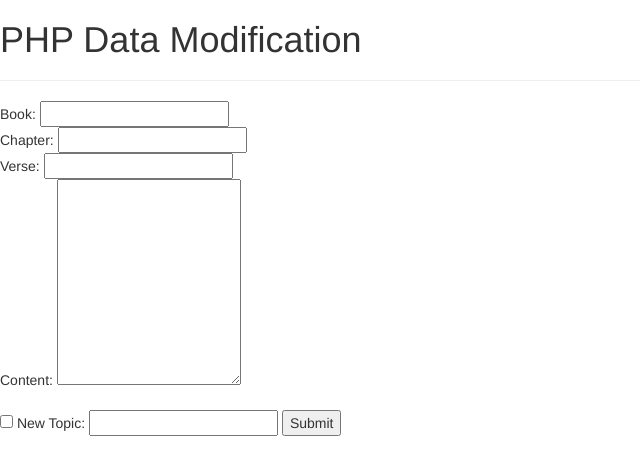
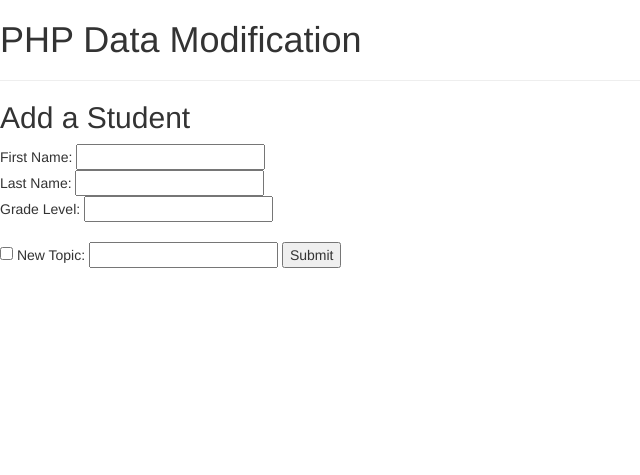
Before and after one commit to Pye-Casey/CS313_website, a PHP site: page /prove_06.php in a window 1280 px wide. Shown: the top 475 px of the page, without its empty margins (0-640 px from the left). Run offline with PHP 8.4, Linux system fonts and the light colour scheme; data that the repository does not hold is empty; some libraries are stand-ins or nearby versions.

Commit message:
add code

```diff
--- a/prove_06.php
+++ b/prove_06.php
@@ -53,17 +53,17 @@
         <?php endforeach; ?>
         </ul>
         <hr />
-        <form method="POST" name="scriptureForm">
-            Book: <input type="text" name="book" />
+        <form method="POST" name="studentForm" >
+            <h2>Add a Student</h2>
+			First Name: <input type="text" name="fName" />
             <br />
-			Chapter: <input type="number" name="chapter" min="1" step="1" />
+			Last Name: <input type="text" name="lName" />
             <br />
-			Verse: <input type="number" name="verse" min="1" step="1" />
+			Grade Level: <input type="number" name="gradeLevel" min="1" step="1" />
             <br />
-			Content: <textarea name="content" rows="10" cols="20"></textarea>
-			<br />
-			<?php foreach ($db->query("SELECT * FROM public.topic") as $row): ?>
-				<input type="checkbox" name="topics[]" value="<?=$row['id']?>"> <?=$row['name']?><br>
+
+			<?php foreach ($db->query("SELECT * FROM student") as $row): ?>
+				<input type="checkbox" name="students[]" value="<?=$row['id']?>"> <?=$row['name']?><br>
 			<?php endforeach; ?>
 			<br />
 			<input type="checkbox" name="newTopicCheck" value="isNewTopicCheck" />
```
